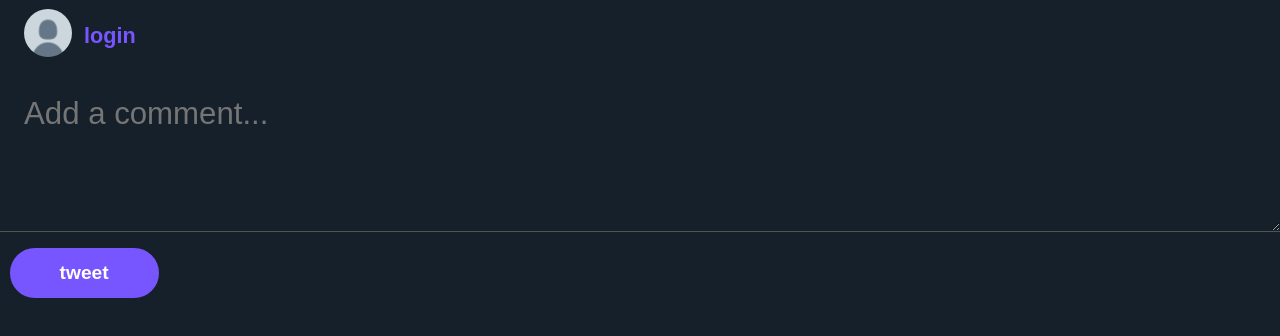
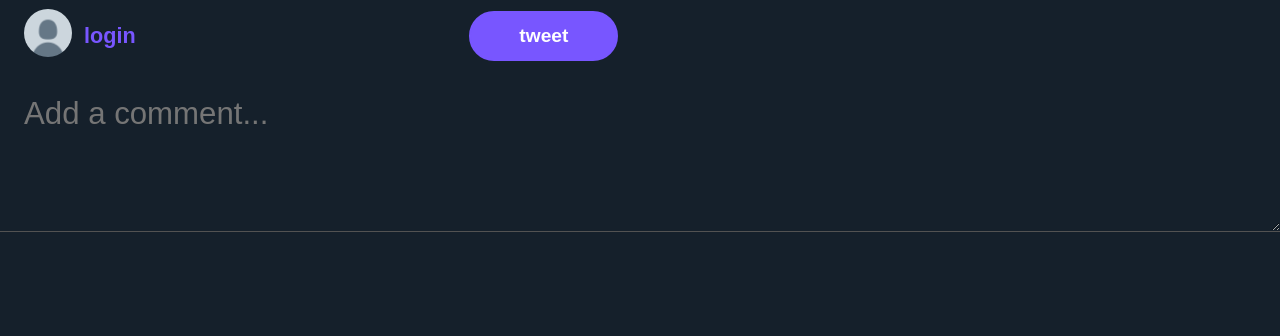
Before and after one commit to iota-unum/new-editor, a Next.js app: page /send in a window 1280 px wide. Shown: the top 336 px of the page. Built offline with nearby package versions, Linux system fonts and the light colour scheme; no server answers; a web font is replaced by a local one.

Commit message:
moved tweet btn to appbar

```diff
--- a/components/TweetBtn.js
+++ b/components/TweetBtn.js
@@ -1,12 +1,12 @@
 import React from 'react'
 import useStore from '../store'
-function TweetBtn({id, type, content}) {
+function TweetBtn({id, type, form ,content}) {
 
     const fontColor = useStore(state => state.fontColor)
   return (
     <div className='tweet-btn' >
 
-<button id={id} type={type}>{content}</button>
+<button form={form} type={type}>{content}</button>
 <style jsx>
         {`
           .tweet-btn button {
--- a/pages/send.js
+++ b/pages/send.js
@@ -71,18 +71,17 @@ function Send() {
             </span>
           )}
         </span>
+        <TweetBtn content='tweet' form='twitter-form' type='submit'></TweetBtn>
       </AppBar>
       <div className='section-form'>
         <div className='form'>
-          <form onSubmit={handleOnTweetSubmit}>
+          <form onSubmit={handleOnTweetSubmit} id='twitter-form'>
             <textarea
               className='text-area'
               name='status'
               placeholder='Add a comment...'
               maxLength={279}
-              id='twitter-form'
             />
-        <TweetBtn content='tweet' id='twitter-form' type='submit'></TweetBtn>
           </form>{' '}
         </div>
       </div>
```
